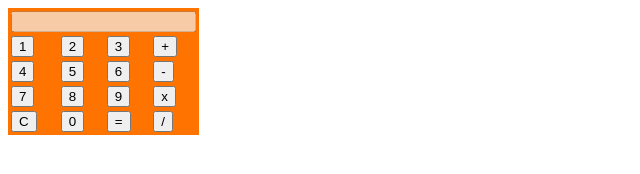
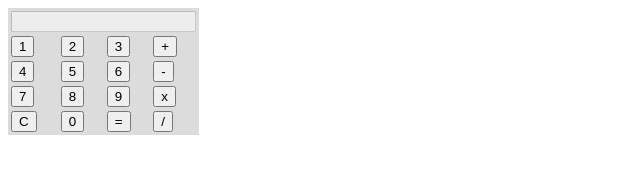
Before and after one commit to Hang1809/ONCLICK, a plain HTML site: page cal2.html in a window 1280 px wide. Shown: the whole page, without its empty margins (0-640 px from the left). Drawn offline with Linux system fonts and the light colour scheme.

Commit message:
Calculator

```diff
--- a/cal2.html
+++ b/cal2.html
@@ -6,7 +6,7 @@
     <meta name="viewport" content="width=device-width, initial-scale=1.0">
     <title>Document</title>
     <style>
-    table { background-color: rgb(255, 115, 0); border: 2px; width: fit-content;}
+    table { background-color: gainsboro; border: 2px ; width: fit-content;}
     td {color: bisque;}
     </style>
 </head>
```
